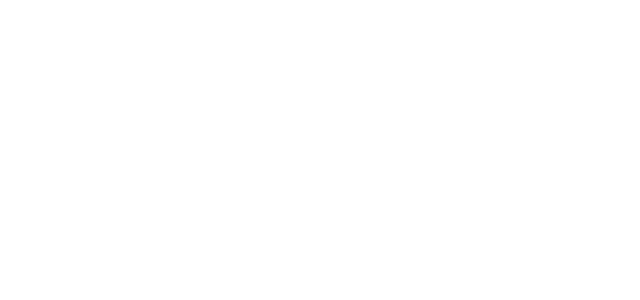
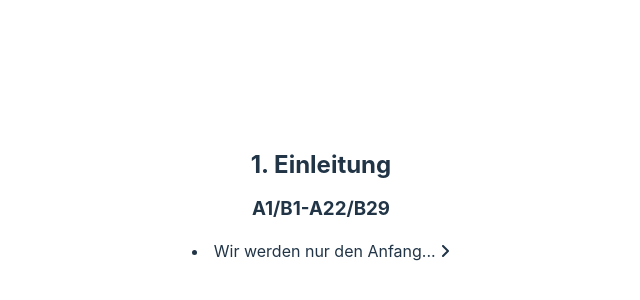
Before and after one commit to miob1781/krv-course, a React (Vite) app: page /section-1 in a window 1280 px wide. Before the commit this address had no page. Shown: the part 202-502 px from the top of the page, without its empty margins (319-959 px from the left). Built offline with nearby package versions, Linux system fonts and the light colour scheme.

Commit message:
create some components for lessons

```diff
--- a/src/App.tsx
+++ b/src/App.tsx
@@ -3,7 +3,7 @@
 import './style/App.css'
 import Account from "./views/Account"
 import Welcome from "./views/Welcome"
-import DummyComponent from "./components/sections/DummyComponent"
+import Section_1 from "./components/sections/Section-1"
 
 function App() {
     return (
@@ -12,7 +12,7 @@
             <Routes>
                 <Route path="/" element={<Welcome />} />
                 <Route path="/account" element={<Account />} />
-                <Route path="/path" element={<DummyComponent />} />
+                <Route path="/section-1" element={<Section_1 />} />
             </Routes>
         </div>
     )
--- /dev/null
+++ b/src/components/LessonListEl.tsx
@@ -0,0 +1,30 @@
+import { PropsWithChildren, ReactElement, ReactNode, useState } from "react";
+import { FontAwesomeIcon } from "@fortawesome/react-fontawesome"
+import { faAngleRight } from '@fortawesome/free-solid-svg-icons'
+
+export default function ListEl({ children }: PropsWithChildren) {
+    const [expand, setExpand] = useState(false)
+
+    function generateSnippet(): string | undefined {
+        if (typeof children !== "string") return
+
+        const separatorRegex: RegExp = / |,|\.|;|:|\?|!/
+        const snippetLength: number = 5
+
+        const splittedSentence: string[] = children.split(" ")
+        const beginning: string = splittedSentence.slice(0, snippetLength).join(" ")
+        const shouldDelete: boolean = separatorRegex.test(beginning[beginning.length - 1])
+        const snippet = shouldDelete
+            ? beginning.slice(0, beginning.length - 1) + "..."
+            : beginning + "..."
+        return snippet
+    }
+
+    const icon: ReactElement = <FontAwesomeIcon icon={faAngleRight} onClick={() => setExpand(true)} />
+    const SnippetPlusIcon: ReactElement = <span>{generateSnippet()} {icon}</span>
+    const content: ReactNode = expand ? children : SnippetPlusIcon
+
+    return (
+        <li>{content}</li>
+    )
+}
--- a/src/components/ListEl.tsx
+++ /dev/null
@@ -1,5 +0,0 @@
-export default function ListEl() {
-    return (
-        <li></li>
-    )
-}
--- a/src/components/ToCListElSub.tsx
+++ /dev/null
@@ -1,5 +0,0 @@
-export default function ToCListElSub() {
-    return (
-        <li></li>
-    )
-}
--- a/src/components/sections/DummyComponent.tsx
+++ /dev/null
@@ -1,3 +0,0 @@
-export default function DummyComponent() {
-    return <h4>This is a placeholder for something truly great!!!</h4>
-}
--- /dev/null
+++ b/src/components/sections/Section-1.tsx
@@ -0,0 +1,12 @@
+import Lesson from "../../views/Lesson";
+import LessonListEl from "../LessonListEl"
+
+export default function Section_1() {
+    return (
+        <Lesson>
+            <h2>1. Einleitung</h2>
+            <h3>A1/B1-A22/B29</h3>
+            <LessonListEl>Wir werden nur den Anfang von diesem Satz sehen, denn eine Funktion bestimmt, dass nur ein Snippet angezeigt wird.</LessonListEl>
+        </Lesson>
+    )
+}
--- a/src/types.d.ts
+++ b/src/types.d.ts
@@ -1,7 +1,6 @@
 export interface SectionData {
     title: string,
     path: string,
-    component: string,
     description?: string,
     subSections?: SectionData[]
 }
--- a/src/views/Lesson.tsx
+++ b/src/views/Lesson.tsx
@@ -1,3 +1,5 @@
-export default function Lesson() {
-    return <div />
+import { PropsWithChildren } from "react";
+
+export default function Lesson({children}: PropsWithChildren) {
+    return <div>{children}</div>
 }
```
Also changed, not shown: src/consts/section-data.tsx (+1 -7 lines).
